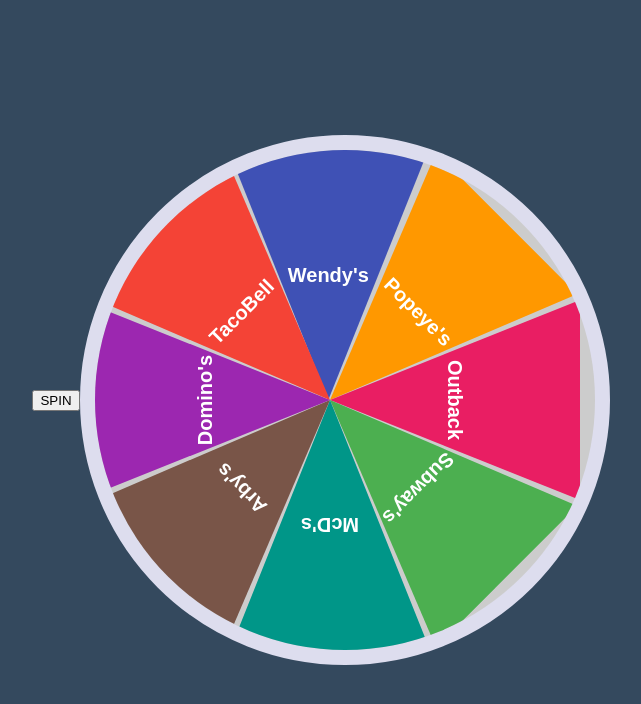
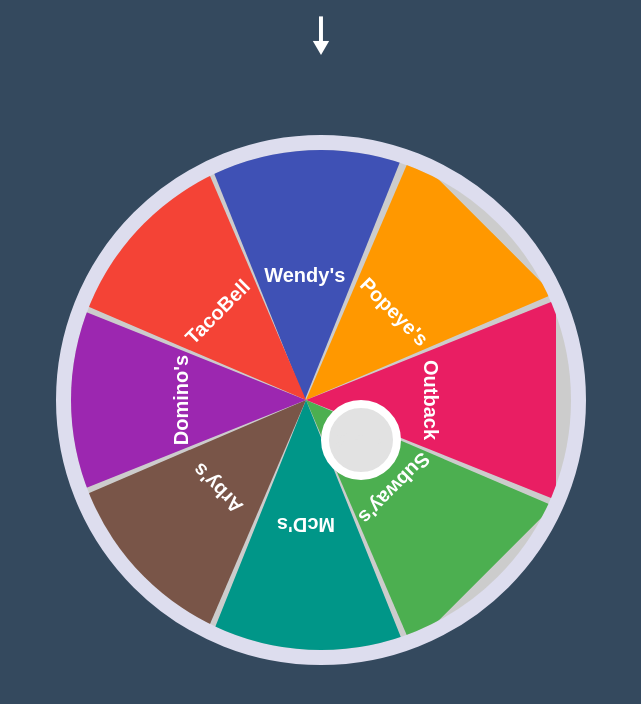
Before and after one commit to ryanlester91/WhereToEatWheel, a plain HTML site: page index.html in a window 1280 px wide. Shown: the whole page, without its empty margins (319-960 px from the left). Drawn offline with Linux system fonts and the light colour scheme.

Commit message:
css complete arrow and spin button

```diff
--- a/index.html
+++ b/index.html
@@ -87,6 +87,39 @@
         transform: rotate(315deg);
     }
 
+    .arrow {
+        position: absolute;
+        top: 0%;
+        left: 50%;
+        transform: translateX(-50%);
+        color: #fff;
+    }
+
+    .arrow::before{
+        content: '\1F817';
+        font-size: 50px;
+    }
+
+    #spin {
+        position: absolute;
+        top: 50%;
+        left: 50%;
+        background-color: #e2e2e2;
+        transform: translateX(-50%, -50%);
+        text-transform: uppercase;
+        z-index: 10;
+        border: 8px solid #fff;
+        font-weight: bold;
+        font-size: 20px;
+        color: #e2e2e2;
+        height: 80px;
+        width: 80px;
+        border-radius: 50%;
+        font-family: sans-serif;
+        cursor: pointer;
+        letter-spacing: 1px;
+        outline: none;
+    }
 </style>
 <body>
     <button id="spin">SPIN</button>
```
